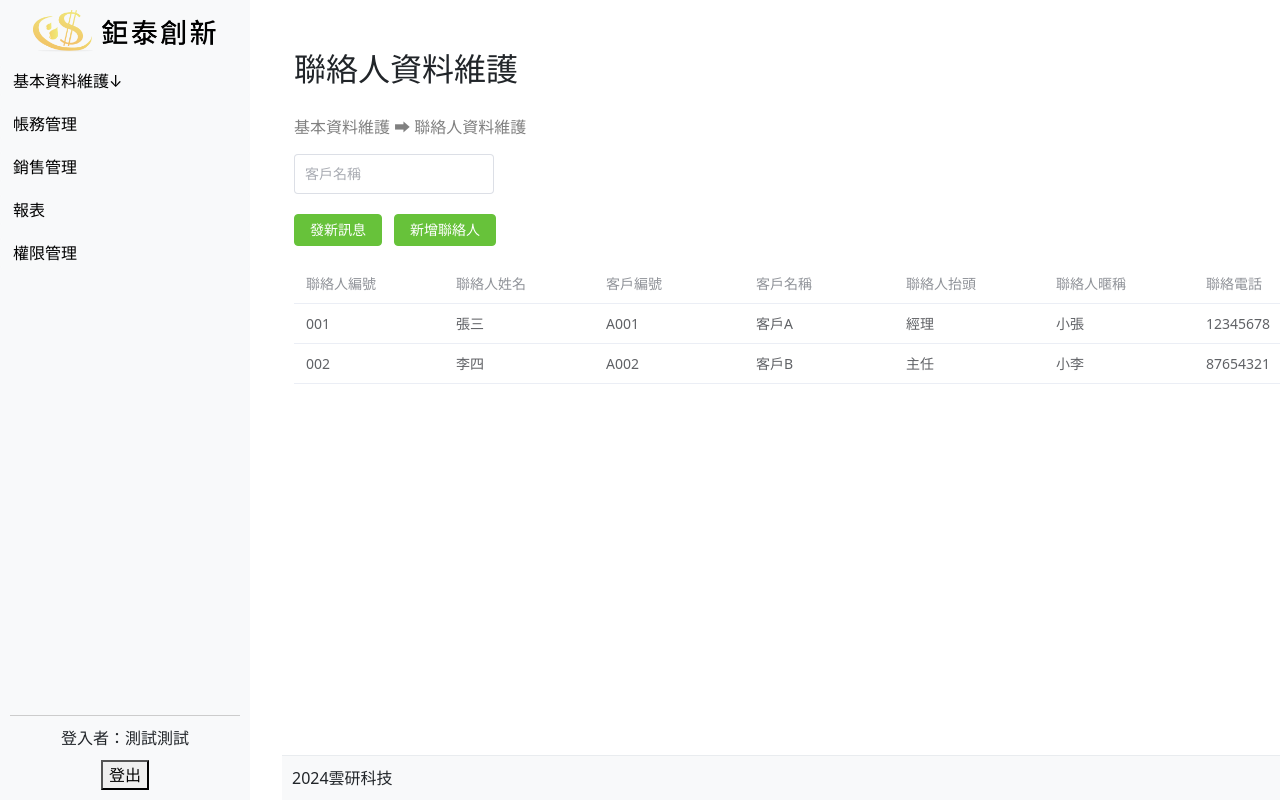
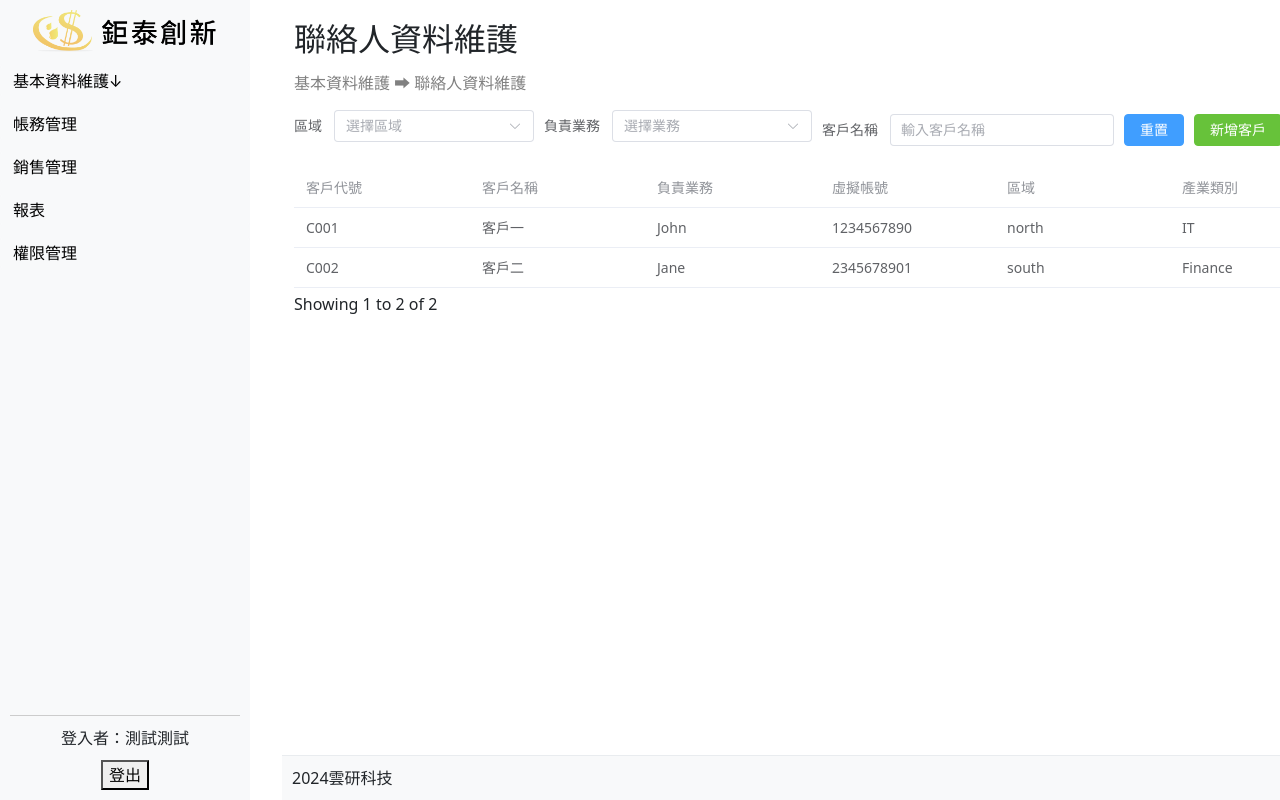
Before and after one commit to mitwitCTC/G-Tai, a Vue app: page /basic-info/contact in a window 1280 px wide. Shown: the top 800 px of the page. Built offline with nearby package versions, Linux system fonts and the light colour scheme.

Commit message:
fix all table search

```diff
--- /dev/null
+++ b/src/components/TablePaginated.vue
@@ -0,0 +1,83 @@
+<template>
+    <div class="pagination-container">
+      <div class="pagination-info">
+        Showing {{ startItem }} to {{ endItem }} of {{ filteredData.length }}
+      </div>
+      <el-pagination
+        @current-change="handlePageChange"
+        :current-page="currentPage"
+        :page-size="pageSize"
+        :total="filteredData.length"
+        layout="prev, pager, next, jumper"
+        class="pagination"
+      />
+    </div>
+  </template>
+
+  <script>
+  export default {
+    name: 'TablePaginated',
+    props: {
+      data: {
+        type: Array,
+        required: true
+      },
+      filters: {
+        type: Object,
+        required: true
+      },
+      currentPage: {
+        type: Number,
+        required: true
+      },
+      pageSize: {
+        type: Number,
+        required: true
+      }
+    },
+    computed: {
+      filteredData() {
+        return this.data.filter(item => {
+          return (
+            (this.filters.region === '' || item.region === this.filters.region) &&
+            (this.filters.sales === '' || item.salesPerson === this.filters.sales) &&
+            (this.filters.customerName === '' || item.customerName.includes(this.filters.customerName))
+          );
+        });
+      },
+      paginatedData() {
+        const start = (this.currentPage - 1) * this.pageSize;
+        const end = start + this.pageSize;
+        return this.filteredData.slice(start, end);
+      },
+      startItem() {
+        return (this.currentPage - 1) * this.pageSize + 1;
+      },
+      endItem() {
+        return Math.min(this.currentPage * this.pageSize, this.filteredData.length);
+      }
+    },
+    methods: {
+      handlePageChange(page) {
+        this.$emit('page-change', page);
+      }
+    }
+  };
+  </script>
+
+  <style scoped>
+  .pagination-container {
+    display: flex;
+    justify-content: space-between;
+    align-items: center;
+  }
+
+  .pagination-info {
+    margin-right: 20px;
+  }
+
+  .pagination {
+    display: flex;
+  }
+
+  </style>
--- a/src/main.js
+++ b/src/main.js
@@ -17,10 +17,10 @@ import 'popper.js';
 import 'bootstrap';
 
 const app = createApp(App)
+app.use(ElementPlus);
 app.use(createPinia())
 app.use(router)
 app.use(VueAxios, axios)
-app.use(ElementPlus);
 app.mixin(getPageTitleMixin)
 
 app.mount('#app')
--- a/src/views/basic-info/BillView.vue
+++ b/src/views/basic-info/BillView.vue
@@ -1,19 +1,19 @@
 <template>
   <div>
-    <bar/>
+    <bar />
     <div class="page-title"><h2>{{ pageTitle }}</h2></div>
     <div>
-      <Breadcrumb :isSpecialPage="true"/>
-  </div>
+      <Breadcrumb :isSpecialPage="true" />
+    </div>
     <div class="filters">
       <el-input v-model="filters.area" placeholder="區域" class="filter-input"></el-input>
       <el-input v-model="filters.salesperson" placeholder="負責業務" class="filter-input"></el-input>
       <el-input v-model="filters.customerName" placeholder="客戶名稱" class="filter-input"></el-input>
     </div>
     <el-form-item>
-          <el-button type="success" @click="dialogVisible = true">新增帳單</el-button>
-        </el-form-item>
-    <el-table :data="filteredBills" style="width: 100%">
+      <el-button type="success" @click="dialogVisible = true">新增帳單</el-button>
+    </el-form-item>
+    <el-table :data="paginatedBills" style="width: 100%">
       <el-table-column prop="billId" label="帳單編號" width="150" />
       <el-table-column prop="customerId" label="客戶編號" width="150" />
       <el-table-column prop="customerName" label="客戶名稱" width="150" />
@@ -22,18 +22,28 @@
       <el-table-column prop="recipientName" label="收件人姓名" width="150" />
       <el-table-column prop="recipientTitle" label="收件人抬頭" width="150" />
       <el-table-column prop="deliveryMethod" label="寄送方式" width="150" />
-      <el-table-column prop="deliveryAddress" label="收件地址"  />
+      <el-table-column prop="deliveryAddress" label="收件地址" />
     </el-table>
+    <TablePaginated
+      :data="filteredBills"
+      :filters="filters"
+      :currentPage="currentPage"
+      :pageSize="pageSize"
+      @page-change="handlePageChange"
+    />
   </div>
 </template>
 
 <script>
-import bar from '@/components/bar.vue'
+import bar from '@/components/bar.vue';
 import Breadcrumb from '@/components/Breadcrumb.vue';
+import TablePaginated from '@/components/TablePaginated.vue';
+
 export default {
   components: {
     Breadcrumb,
-    bar
+    bar,
+    TablePaginated
   },
   data() {
     return {
@@ -65,7 +75,9 @@ export default {
           deliveryMethod: '郵寄',
           deliveryAddress: '台中市西屯區'
         }
-      ]
+      ],
+      currentPage: 1,
+      pageSize: 10
     };
   },
   computed: {
@@ -77,6 +89,16 @@ export default {
           (this.filters.salesperson ? bill.recipientTitle.includes(this.filters.salesperson) : true)
         );
       });
+    },
+    paginatedBills() {
+      const start = (this.currentPage - 1) * this.pageSize;
+      const end = start + this.pageSize;
+      return this.filteredBills.slice(start, end);
+    }
+  },
+  methods: {
+    handlePageChange(page) {
+      this.currentPage = page;
     }
   }
 };
--- a/src/views/basic-info/ContactView.vue
+++ b/src/views/basic-info/ContactView.vue
@@ -1,156 +1,221 @@
 <template>
+  <div>
     <bar/>
     <div class="page-title"><h2>{{ pageTitle }}</h2></div>
     <div>
       <Breadcrumb :isSpecialPage="true"/>
     </div>
+
     <div>
-        <el-input v-model="customerName" placeholder="客戶名稱" class="custom-select" ></el-input>
+      <el-form :inline="true" :model="search" class="demo-form-inline">
+        <el-form-item label="區域">
+          <el-select v-model="search.region" placeholder="選擇區域" class="custom-select">
+            <el-option v-for="item in regions" :key="item.value" :label="item.label" :value="item.value"></el-option>
+          </el-select>
+        </el-form-item>
+        <el-form-item label="負責業務">
+          <el-select v-model="search.sales" placeholder="選擇業務" class="custom-select">
+            <el-option v-for="item in salesPeople" :key="item.value" :label="item.label" :value="item.value"></el-option>
+          </el-select>
+        </el-form-item>
+        <el-form-item label="客戶名稱">
+          <el-input v-model="search.customerName" placeholder="輸入客戶名稱"  icon="search"></el-input>
+        </el-form-item>
         <el-form-item>
-          <el-button type="success" @click="dialogM = true">發新訊息</el-button>
-          <el-button type="success" @click="dialogP = true">新增聯絡人</el-button>
+          <el-button type="primary" @click="handleReset">重置</el-button>
         </el-form-item>
-        <el-table :data="filteredContacts" style="width: 100%">
-          <el-table-column prop="contactId" label="聯絡人編號" width="150" />
-          <el-table-column prop="contactName" label="聯絡人姓名" width="150" />
-          <el-table-column prop="customerId" label="客戶編號" width="150" />
-          <el-table-column prop="customerName" label="客戶名稱" width="150" />
-          <el-table-column prop="contactTitle" label="聯絡人抬頭" width="150" />
-          <el-table-column prop="contactNickname" label="聯絡人暱稱" width="150" />
-          <el-table-column prop="contactPhone" label="聯絡電話" width="150" />
-          <el-table-column prop="notificationMethod" label="通知方式" width="150" />
-          <el-table-column prop="contactInfo" label="聯絡資訊"  />
+        <el-form-item>
+          <el-button type="success" @click="dialog = true">新增客戶</el-button>
+        </el-form-item>
+      </el-form>
+
+      <el-table :data="paginatedData" style="width: 100%">
+        <el-table-column prop="customerCode" label="客戶代號"></el-table-column>
+        <el-table-column prop="customerName" label="客戶名稱"></el-table-column>
+        <el-table-column prop="salesPerson" label="負責業務"></el-table-column>
+        <el-table-column prop="virtualAccount" label="虛擬帳號"></el-table-column>
+        <el-table-column prop="region" label="區域"></el-table-column>
+        <el-table-column prop="industry" label="產業類別"></el-table-column>
+        <el-table-column prop="estimatedFuel" label="預估加油量"></el-table-column>
+        <el-table-column prop="phone" label="公司電話"></el-table-column>
+        <el-table-column prop="fax" label="傳真號碼"></el-table-column>
       </el-table>
-      <!-- 新增聯絡人 -->
-      <el-dialog title="新增聯絡人" v-model="dialogP" width="50%">
-    <el-form :model="form" label-width="120px">
-      <el-form-item label="聯絡人姓名">
-        <el-input v-model="form.contactName" class="small-input"></el-input>
-      </el-form-item>
-      <el-form-item label="客戶編號">
-        <el-input v-model="form.customerId" class="small-input"></el-input>
-      </el-form-item>
+
+      <TablePaginated
+        :data="customers"
+        :filters="search"
+        :currentPage="currentPage"
+        :pageSize="pageSize"
+        @page-change="handlePageChange"
+      />
+
+      <!-- 新增客戶 -->
+      <el-dialog title="新增客戶" v-model="dialog" width="80%">
+        <el-form :model="form">
+          <el-row>
+            <el-col :span="8">
               <el-form-item label="客戶名稱">
                 <el-input v-model="form.customerName" class="small-input"></el-input>
               </el-form-item>
-      <el-form-item label="聯絡人抬頭">
-        <el-input v-model="form.contactTitle" class="small-input"></el-input>
-      </el-form-item>
-      <el-form-item label="聯絡人職稱">
-        <el-input v-model="form.contactPosition" class="small-input"></el-input>
-      </el-form-item>
-      <el-form-item label="聯絡人電話">
-        <el-input v-model="form.contactPhone" class="small-input"></el-input>
-      </el-form-item>
-      <el-form-item label="通知方式">
-        <el-select v-model="form.notificationMethod" placeholder="請選擇通知方式" class="small-input">
-          <el-option label="Email" value="Email"></el-option>
-          <el-option label="電話" value="Phone"></el-option>
-        </el-select>
-      </el-form-item>
-      <el-form-item label="通知資訊">
-        <el-input v-model="form.notificationInfo"></el-input>
-      </el-form-item>
+            </el-col>
+            <!-- 省略其他表单字段 -->
+          </el-row>
+          <!-- 省略其他表单行 -->
+          <div slot="footer" class="dialog-footer">
+            <el-button @click="dialog = false">取消</el-button>
+            <el-button type="primary" @click="savePass">送出</el-button>
+          </div>
         </el-form>
-    <div slot="footer" class="dialog-footer">
-      <el-button @click="dialogP = false">取消</el-button>
-      <el-button type="primary" @click="saveContact">送出</el-button>
+      </el-dialog>
     </div>
-  </el-dialog>
-  <!-- 發新訊息 -->
-  <el-dialog title="發送新訊息" v-model="dialogM" :width="dialogWidth">
-    <el-form :model="form" label-width="120px">
-      <el-form-item label="聯絡人姓名">
-        <el-select v-model="form.contacts" multiple placeholder="請選擇聯絡人">
-          <el-option v-for="contact in contacts" :key="contact.contactId" :label="contact.contactName" :value="contact.contactName"></el-option>
-        </el-select>
-      </el-form-item>
-      <el-form-item label="訊息主旨">
-        <el-input v-model="form.subject"></el-input>
-      </el-form-item>
-      <el-form-item label="訊息內容">
-        <el-input type="textarea" v-model="form.content"></el-input>
-      </el-form-item>
-    </el-form>
-    <div slot="footer" class="dialog-footer">
-      <el-button @click="dialogM = false">取消</el-button>
-      <el-button type="primary" @click="sendMessage">送出</el-button>
-    </div>
-  </el-dialog>
   </div>
 </template>
 
 <script>
-import bar from '@/components/bar.vue'
+import bar from '@/components/bar.vue';
 import Breadcrumb from '@/components/Breadcrumb.vue';
+import TablePaginated from '@/components/TablePaginated.vue';
+import { Search } from '@element-plus/icons-vue'
+
 export default {
   components: {
     Breadcrumb,
-    bar
+    bar,
+    TablePaginated,
   },
   data() {
     return {
-      dialogP:false,
-      dialogM:false,
-      customerName: '',
-      form: {
-        contactName: '',
-        customerId: '',
-        customerName: '',
-        contactTitle: '',
-        contactPosition: '',
-        contactPhone: '',
-        notificationMethod: '',
-        notificationInfo: ''
+      dialog: false,
+      search: {
+        region: '',
+        sales: '',
+        customerName: ''
       },
-      contacts: [
+      regions: [
+        { value: 'north', label: '北部' },
+        { value: 'south', label: '南部' },
+        // 添加更多區域
+      ],
+      salesPeople: [
+        { value: 'john', label: 'John' },
+        { value: 'jane', label: 'Jane' },
+        // 添加更多業務員
+      ],
+      customers: [
         {
-          contactId: '001',
-          contactName: '張三',
-          customerId: 'A001',
-          customerName: '客戶A',
-          contactTitle: '經理',
-          contactNickname: '小張',
-          contactPhone: '12345678',
-          notificationMethod: 'Email',
-          contactInfo: 'email@example.com'
+          customerCode: 'C001',
+          customerName: '客戶一',
+          salesPerson: 'John',
+          virtualAccount: '1234567890',
+          region: 'north',
+          industry: 'IT',
+          estimatedFuel: '1000L',
+          phone: '123-456-7890',
+          fax: '123-456-7891'
         },
         {
-          contactId: '002',
-          contactName: '李四',
-          customerId: 'A002',
-          customerName: '客戶B',
-          contactTitle: '主任',
-          contactNickname: '小李',
-          contactPhone: '87654321',
-          notificationMethod: 'Phone',
-          contactInfo: '87654321'
-        }
+          customerCode: 'C002',
+          customerName: '客戶二',
+          salesPerson: 'Jane',
+          virtualAccount: '2345678901',
+          region: 'south',
+          industry: 'Finance',
+          estimatedFuel: '2000L',
+          phone: '123-456-7892',
+          fax: '123-456-7893'
+        },
+        // 添加更多客戶
       ],
+      form: {
+        customerName: '',
+        responsibleBusiness: '',
+        virtualAccount: '',
+        region: '',
+        industryType: '',
+        estimatedFuelAmount: '',
+        companyPhone: '',
+        faxNumber: '',
+        taxId: '',
+        companyTitle: '',
+        frontPassword: '',
+        contractStartDate: '',
+        contractEndDate: '',
+        notificationMethod: '',
+        lowWaterValue: '',
+        registrationAddress: '',
+        contactAddress: '',
+        paymentMethod: '',
+        deposit: '',
+        contractRemarks: ''
+      },
+      currentPage: 1,
+      pageSize: 10
     };
   },
   computed: {
-      filteredContacts() {
-        return this.contacts.filter(contact => {
-          return contact.customerName.includes(this.customerName);
+    breadcrumbItems() {
+      // 获取当前路由匹配的所有路由项
+      const matched = this.$route.matched;
+      // 生成面包屑项
+      return matched.map(route => ({
+        label: route.meta.breadcrumb || '',
+        path: route.path
+      }));
+    },
+    filteredData() {
+      return this.customers.filter(customer => {
+        return (
+          (this.search.region === '' || customer.region === this.search.region) &&
+          (this.search.sales === '' || customer.salesPerson === this.search.sales) &&
+          (this.search.customerName === '' || customer.customerName.includes(this.search.customerName))
+        );
       });
+    },
+    paginatedData() {
+      const start = (this.currentPage - 1) * this.pageSize;
+      const end = start + this.pageSize;
+      return this.filteredData.slice(start, end);
+    },
+    startItem() {
+      return (this.currentPage - 1) * this.pageSize + 1;
+    },
+    endItem() {
+      return Math.min(this.currentPage * this.pageSize, this.filteredData.length);
+    }
+  },
+  methods: {
+    handleReset() {
+      this.search = {
+        region: '',
+        sales: '',
+        customerName: ''
+      };
+    },
+    handlePageChange(page) {
+      this.currentPage = page;
+    },
+    savePass() {
+      // 添加保存逻辑
+      this.dialog = false;
     }
   }
 };
 </script>
 
 <style scoped>
-.page-title {
-    margin-top: 30px;
-    margin-bottom: 30px;
+.demo-form-inline .el-form-item {
+  margin-right: 10px;
+}
+
+.custom-select .el-input {
+  min-width: 150px;
+}
+
+.small-input .el-input__inner {
+  width: 100%;
 }
 .custom-select {
-  width: 200px; /* 調整寬度 */
-  height: 40px; /* 調整高度 */
-  margin-bottom: 20px;
+  width: 200px; /* 调整宽度 */
+  height: 40px; /* 调整高度 */
 }
- .small-input {
-  width: 200px; /* 调整宽度 */
-}
-
 </style>
--- a/src/views/basic-info/VehicleView.vue
+++ b/src/views/basic-info/VehicleView.vue
@@ -1,16 +1,16 @@
 <template>
   <div>
-    <bar/>
+    <bar />
     <div class="page-title"><h2>{{ pageTitle }}</h2></div>
     <div>
-      <Breadcrumb :isSpecialPage="true"/>
-  </div>
+      <Breadcrumb :isSpecialPage="true" />
+    </div>
     <div class="filters">
       <el-input v-model="filters.billGroup" placeholder="帳單組別" class="filter-input"></el-input>
       <el-input v-model="filters.customerName" placeholder="客戶名稱" class="filter-input"></el-input>
     </div>
-      <el-button type="success" @click="dialogVisible = true">新增車籍</el-button>
-    <el-table :data="filteredVehicles" style="width: 100%">
+    <el-button type="success" @click="dialogVisible = true">新增車籍</el-button>
+    <el-table :data="paginatedVehicles" style="width: 100%">
       <el-table-column prop="vehicleId" label="車籍編號" width="150" />
       <el-table-column prop="licensePlate" label="車牌號碼" width="150" />
       <el-table-column prop="customerName" label="客戶名稱" width="150" />
@@ -22,18 +22,28 @@
       <el-table-column prop="cardEndDate" label="停卡日期" width="150" />
       <el-table-column prop="vehicleType" label="車輛型態" />
     </el-table>
+    <TablePaginated
+      :data="filteredVehicles"
+      :filters="filters"
+      :currentPage="currentPage"
+      :pageSize="pageSize"
+      @page-change="handlePageChange"
+    />
   </div>
 </template>
 
 <script>
-import bar from '@/components/bar.vue'
+import bar from '@/components/bar.vue';
 import Breadcrumb from '@/components/Breadcrumb.vue';
+import TablePaginated from '@/components/TablePaginated.vue';
+
 export default {
   components: {
     Breadcrumb,
-    bar
+    bar,
+    TablePaginated
   },
-data() {
+  data() {
     return {
       filters: {
         billGroup: '',
@@ -64,7 +74,9 @@ data() {
           cardEndDate: '2024-02-01',
           vehicleType: '貨車'
         }
-      ]
+      ],
+      currentPage: 1,
+      pageSize: 10
     };
   },
   computed: {
@@ -75,6 +87,16 @@ data() {
           (this.filters.billGroup ? vehicle.billId.includes(this.filters.billGroup) : true)
         );
       });
+    },
+    paginatedVehicles() {
+      const start = (this.currentPage - 1) * this.pageSize;
+      const end = start + this.pageSize;
+      return this.filteredVehicles.slice(start, end);
+    }
+  },
+  methods: {
+    handlePageChange(page) {
+      this.currentPage = page;
     }
   }
 };
@@ -84,15 +106,16 @@ data() {
 .page-title {
   margin-top: 30px;
   margin-bottom: 30px;
-  }
+}
+
 .filters {
   display: flex;
   gap: 10px;
   margin-bottom: 20px;
 }
-.filter-input{
-  width: 200px; /* 調整寬度 */
-  height: 40px; /* 調整高度 */
 
+.filter-input {
+  width: 200px;
+  height: 40px;
 }
 </style>
--- a/vite.config.js
+++ b/vite.config.js
@@ -7,7 +7,9 @@ import vue from '@vitejs/plugin-vue'
 export default defineConfig({
   plugins: [
     vue(),
-  ],
+  ],server:{
+    port:3000
+  },
   resolve: {
     alias: {
       '@': fileURLToPath(new URL('./src', import.meta.url))
```
Also changed, not shown: src/views/basic-info/CustomerView.vue (+14 -4 lines). Lines whose indentation alone changed are shown as unchanged.
